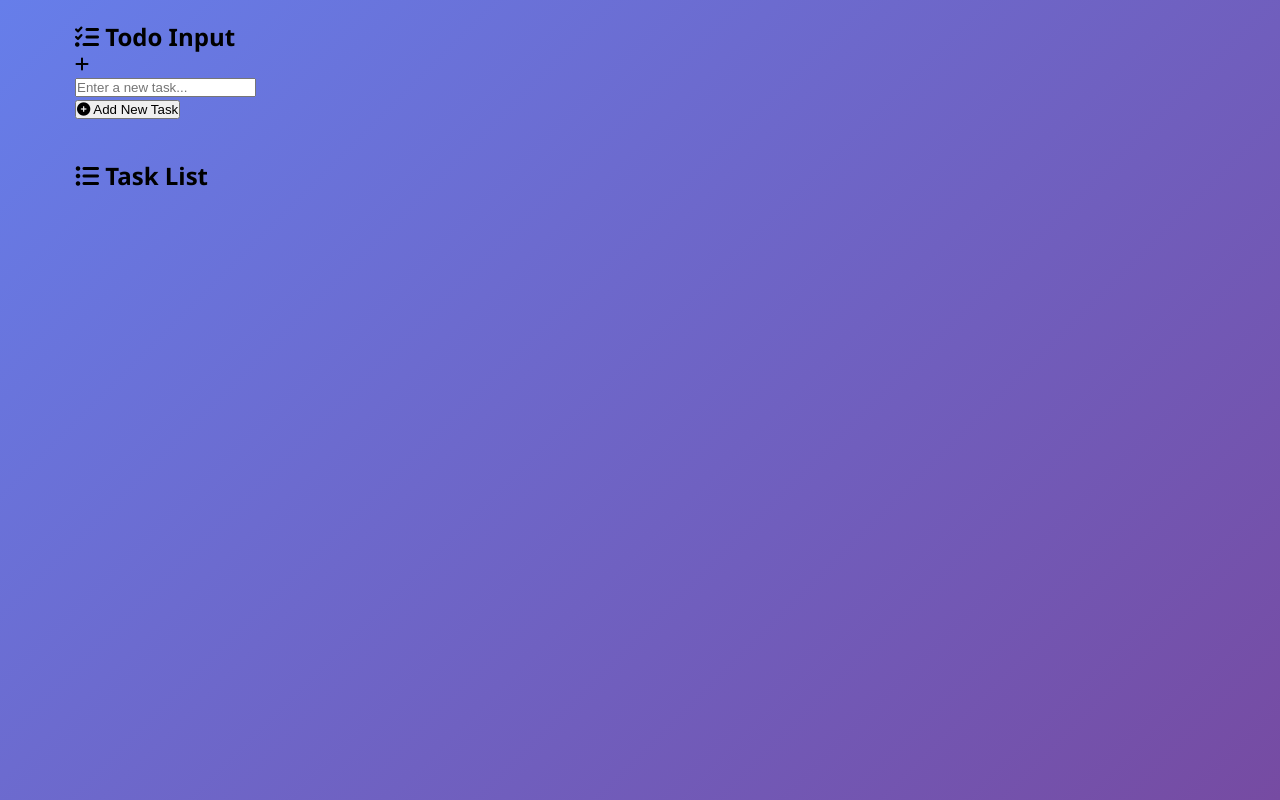
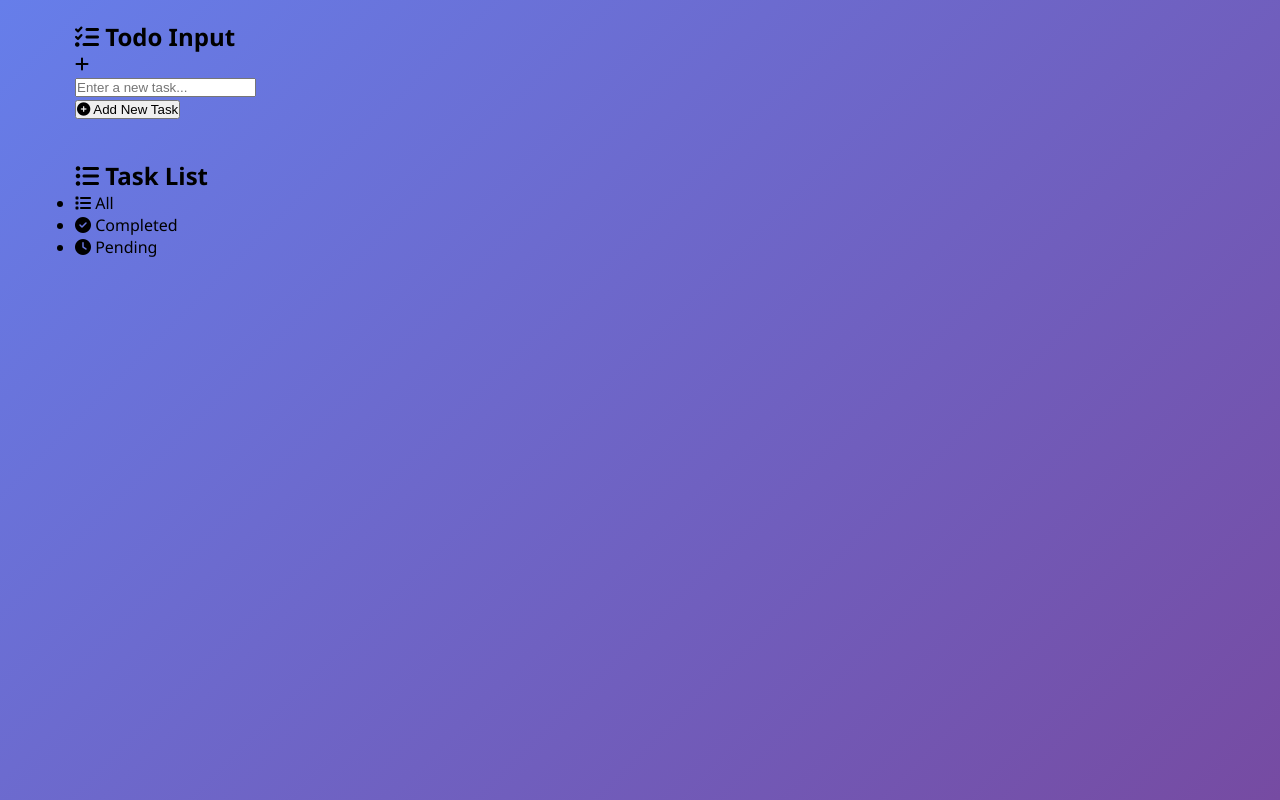
Before and after one commit to mahmoudazeezeh/asal-project-to-do, a plain HTML site: page index.html in a window 1280 px wide. Drawn offline with Linux system fonts and the light colour scheme.

Commit message:
todo to do list start

```diff
--- a/index.html
+++ b/index.html
@@ -50,7 +50,17 @@
     <section class="todoList">
       <div class="container">
         <h2><i class="fas fa-list-ul"></i> Task List</h2>
-
+        <ul class="pagination">
+          <li data-category="all" class="active">
+            <i class="fas fa-list"></i> All
+          </li>
+          <li data-category="done">
+            <i class="fas fa-check-circle"></i> Completed
+          </li>
+          <li data-category="todo">
+            <i class="fas fa-clock"></i> Pending
+          </li>
+        </ul>
 
     </section>
 
```
